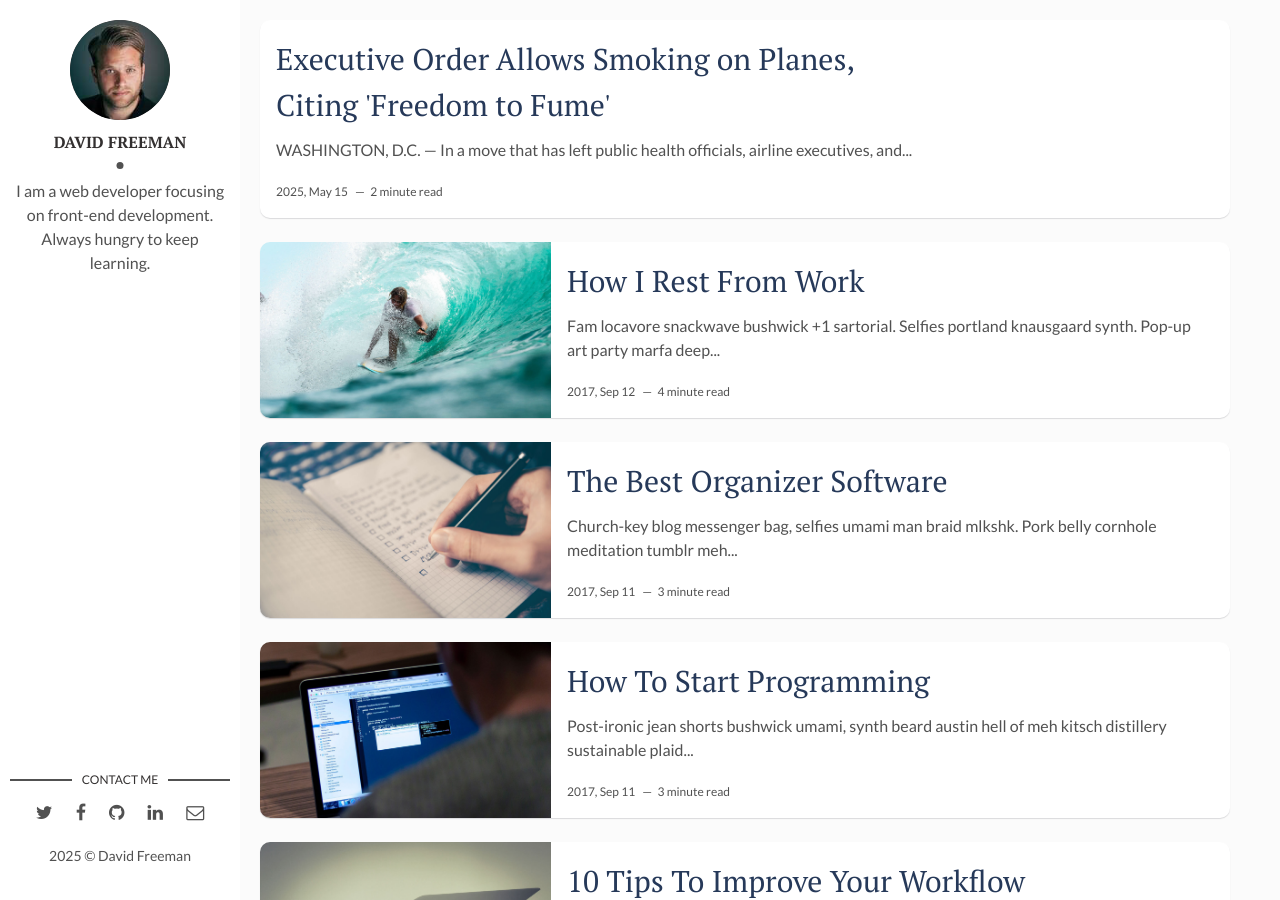
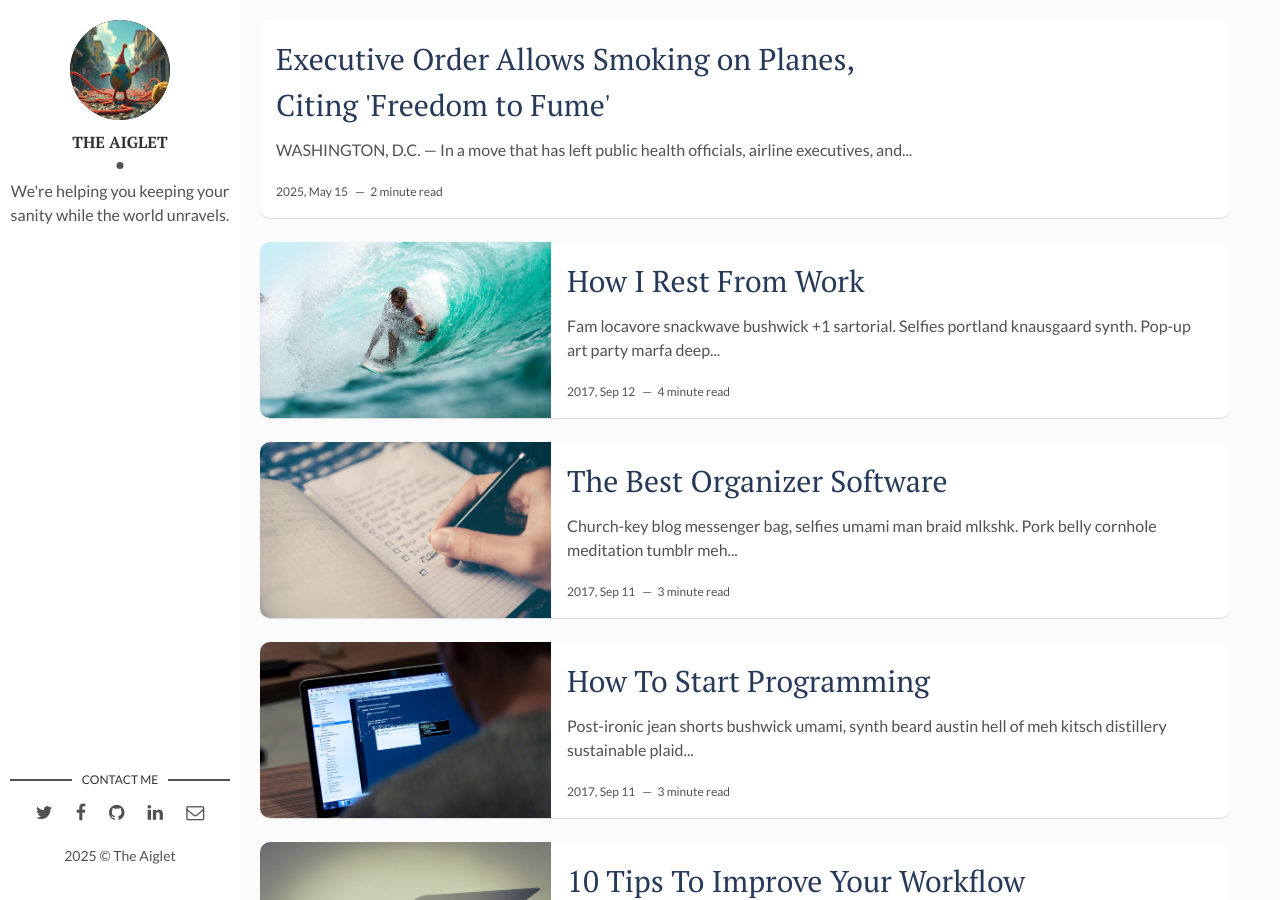
Before and after one commit to bravegeek/theaiglet, a Jekyll site: the page built from index.html, in a window 1280 px wide and 900 px high. Built offline with Jekyll 4.4.1, drawn with Linux system fonts in a browser that asks for light colours; the list of posts is cut into pages by our own code.

Commit message:
feat: update site branding and author details to The Aiglet

```diff
--- a/_config.yml
+++ b/_config.yml
@@ -1,25 +1,23 @@
-title: Hello, world! I'm David Freeman
+title: The Aiglet
 description: > # this means to ignore newlines until "baseurl:"
-  Write an awesome description for your new site here. You can edit this
-  line in _config.yml. It will appear in your document head meta (for
-  Google search results) and in your feed.xml site description.
+  We're helping you keeping your sanity while the world unravels.
 permalink: ':title/'
 baseurl: "/" # the subpath of your site, e.g. /blog
 url: "" # the base hostname & protocol for your site, e.g. http://example.com
 site-twitter: #if your site has a twitter account, enter it here
 
 # Author Settings
-author: David Freeman # add your name
-author-img: david-freeman.jpg # add your photo
-about-author: I am a web developer focusing on front-end development. Always hungry to keep learning. # add description
+author: The Aiglet # add your name
+author-img: theaiglet.jpg # add your photo
+about-author: We're helping you keeping your sanity while the world unravels. # add description
 social-twitter: # add your Twitter handle
 social-facebook: # add your Facebook handle
-social-github: artemsheludko # add your Github handle
+social-github: bravegeek # add your Github handle
 social-linkedin: # add your Linkedin handle
 social-email: # add your Email address
 
 # Disqus
-discus-identifier: mr-brown # add your discus identifier
+# discus-identifier: mr-brown # add your discus identifier
 
 # Tracker
 analytics: # Google Analytics
```
Also changed, not shown: assets/img/theaiglet.jpg (added).
